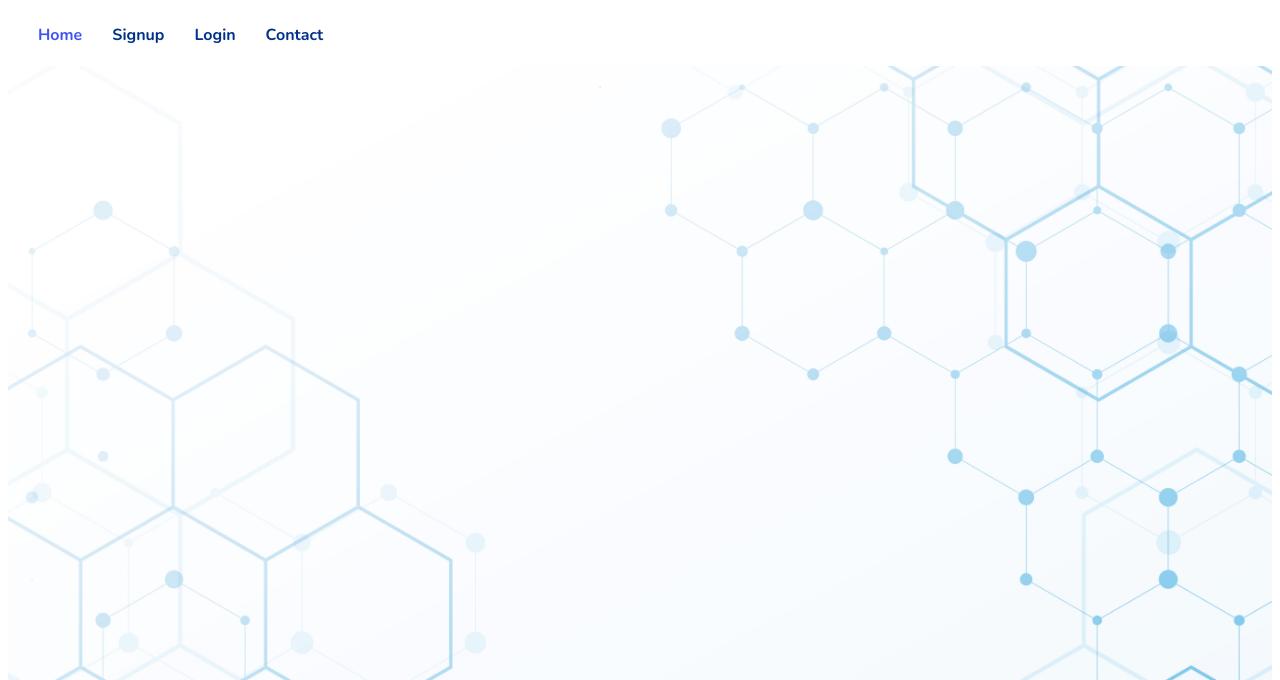
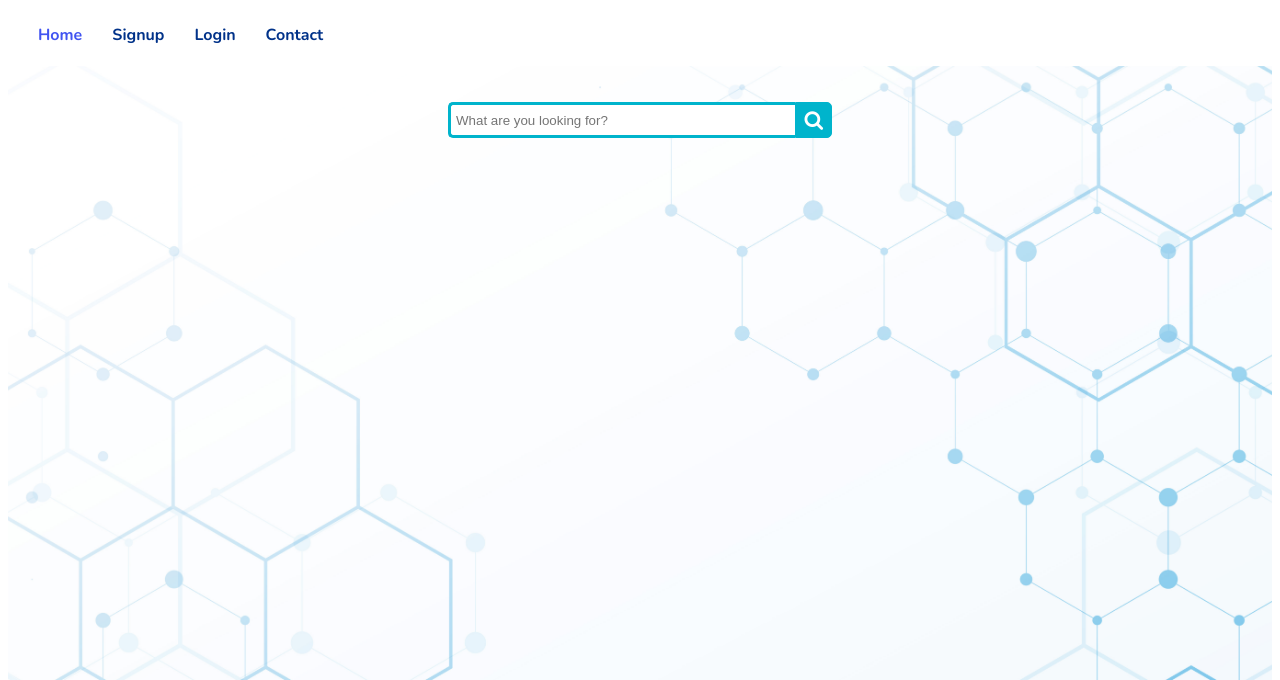
Before and after one commit to JoelMathewV/EdTech_Hackathon-Team-PlaneSight, a plain HTML site: page index.html in a window 1280 px wide. Shown: the part 120-800 px from the top of the page. Drawn offline with nearby package versions, Linux system fonts and the light colour scheme; some icons are missing.

Commit message:
Added search bar

```diff
--- a/index.html
+++ b/index.html
@@ -12,9 +12,11 @@
     <link
     href="https://fonts.googleapis.com/css?family=Open+Sans:300,300i,400,400i,600,600i,700,700i|Nunito:300,300i,400,400i,600,600i,700,700i|Poppins:300,300i,400,400i,500,500i,600,600i,700,700i"
     rel="stylesheet">
-
   <!--  Main CSS File -->
   <link href="style.css" rel="stylesheet">
+
+  <!-- Fo search icon -->
+  <link href='//maxcdn.bootstrapcdn.com/font-awesome/4.3.0/css/font-awesome.min.css' rel='stylesheet' type='text/css'>
 
 
 </head>
@@ -27,6 +29,7 @@
             <img src="img/icon.png" alt="img">
             <span>LearnTube</span>
           </a>
+
           <nav id="navbar" class="navbar">
             <ul>
               <li><a class="nav-link scrollto active" href="#hero">Home</a></li>
@@ -36,6 +39,18 @@
               <li><a class="nav-link scrollto" href="#contact">Contact</a></li>
 
             </ul>
+            <div class ="wrap">
+   <div class="search">
+      <input type="text" class="searchTerm" placeholder="What are you looking for?">
+      <button type="submit" class="searchButton">
+        <i class="fa fa-search"></i>
+
+     </button>
+   </div>
+</div>
+
+
+
             <i class="bi bi-list mobile-nav-toggle"></i>
           </nav><!-- .navbar -->
 
--- a/style.css
+++ b/style.css
@@ -240,3 +240,46 @@ section {
       width: 100%;
     }
   }
+  /* Search bar  */
+  @import url(https://fonts.googleapis.com/css?family=Open+Sans);
+  .search {
+    width: 100%;
+    position: relative;
+    display: flex;
+  }
+
+  .searchTerm {
+    width: 100%;
+    border: 3px solid #00B4CC;
+    border-right: none;
+    padding: 5px;
+    height: 20px;
+    border-radius: 5px 0 0 5px;
+    outline: none;
+    color: #9DBFAF;
+  }
+
+  .searchTerm:focus{
+    color: #00B4CC;
+  }
+
+  .searchButton {
+    width: 40px;
+    height: 36px;
+    border: 1px solid #00B4CC;
+    background: #00B4CC;
+    text-align: center;
+    color: #fff;
+    border-radius: 0 5px 5px 0;
+    cursor: pointer;
+    font-size: 20px;
+  }
+
+  /*Resize the wrap to see the search bar change!*/
+  .wrap{
+    width: 30%;
+    position: absolute;
+    top: 30%;
+    left: 50%;
+    transform: translate(-50%, -50%);
+  }
```
